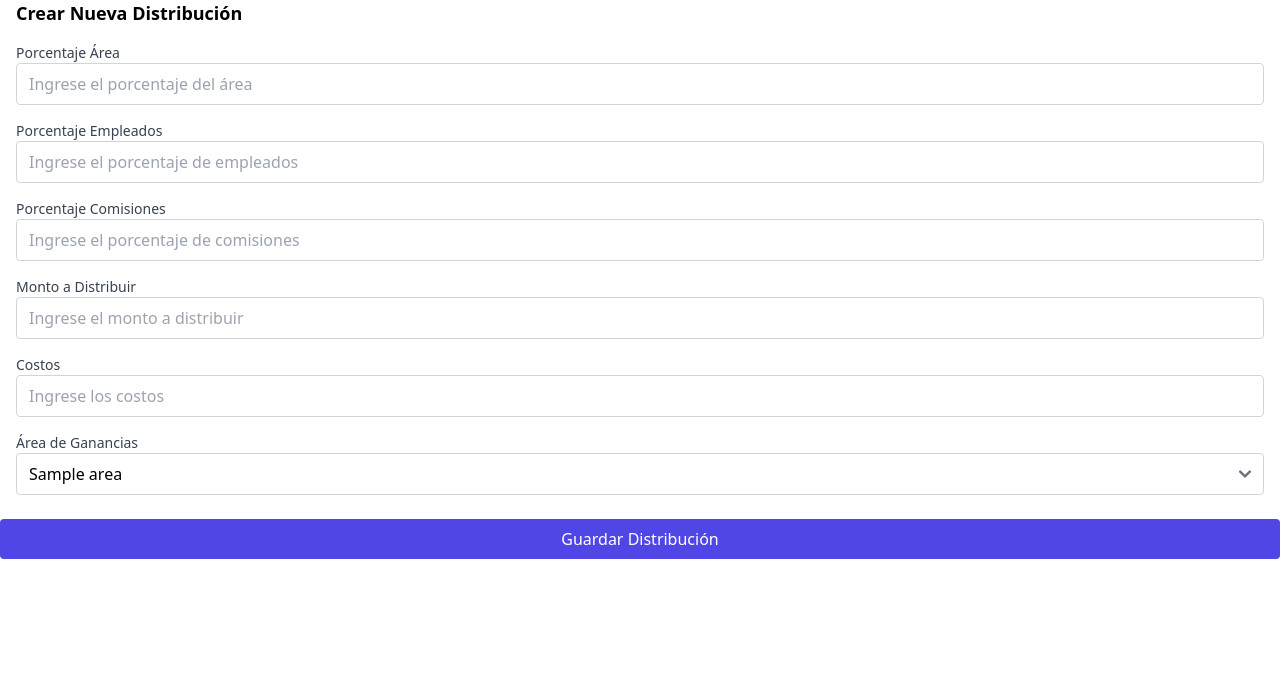
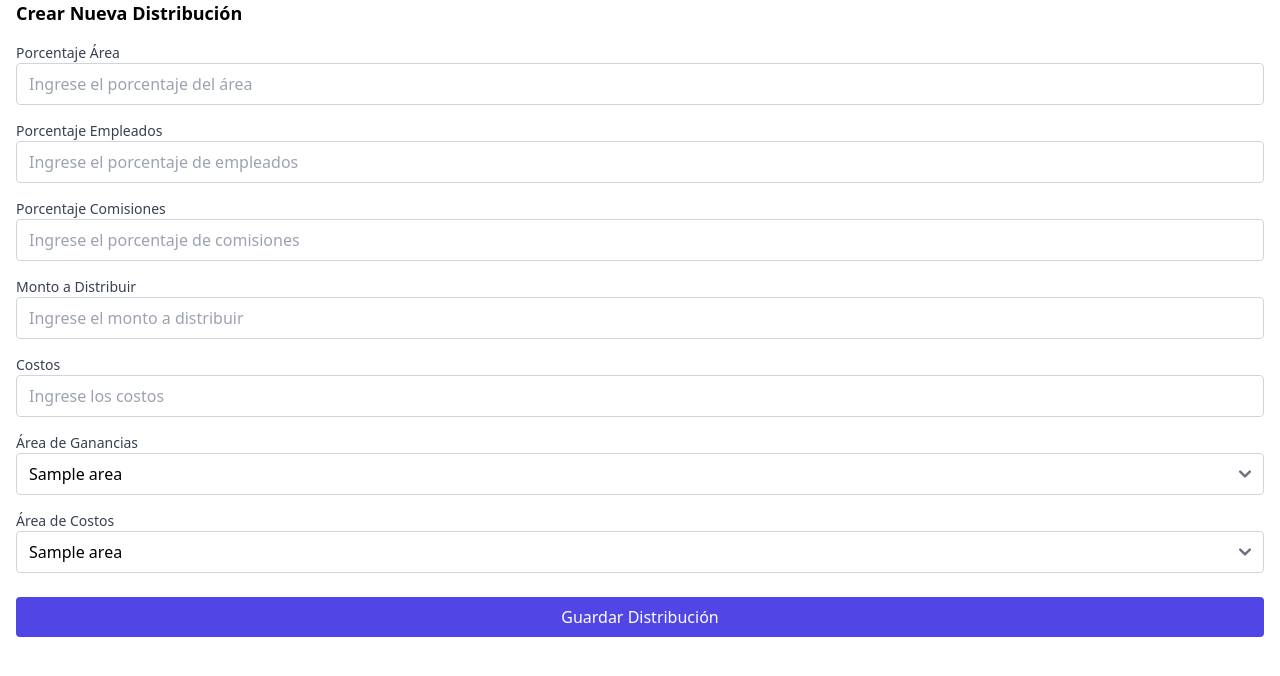
Before and after one commit to MilenaConfeggi/CIDEPINT-UNLP, a Flask app: page /contable/distribuciones/crear/1 in a window 1280 px wide. Shown: the part 81-757 px from the top of the page. Run offline with Flask 3, Linux system fonts and the light colour scheme; tables that the repository leaves empty hold one stand-in row (values such as "Sample post"); parts of the project's set-up code (start-up, migrations or seed data) failed here and were passed over; some libraries are stand-ins or nearby versions.

Commit message:
se guarda la area de costos dentro de la distribucion

```diff
--- a/administracion/src/web/forms/distribucion_nuevo.py
+++ b/administracion/src/web/forms/distribucion_nuevo.py
@@ -51,7 +51,7 @@ class FormularioNuevaDistribucion(FlaskForm):
 
     ganancias_de_id = SelectField('Area de Ganancias', coerce=int, validators=[Optional()], render_kw={"aria-label": "Area de Ganancias"})
 
-    #costos_de_id = SelectField('Area de Costos', coerce=int, validators=[Optional()], render_kw={"aria-label": "Area de Costos"})
+    costos_de_id = SelectField('Area de Costos', coerce=int, validators=[Optional()], render_kw={"aria-label": "Area de Costos"})
 
     # Seleccionar Empleados
 
@@ -59,4 +59,4 @@ class FormularioNuevaDistribucion(FlaskForm):
         super(FormularioNuevaDistribucion, self).__init__(*args, **kwargs)
         # Poblamos las opciones de los SelectField con datos simulados (esto debería conectarse a la base de datos)
         self.ganancias_de_id.choices = [(area.id, f"{area.nombre}") for area in areaDB.list_areas()]
-        #self.costos_de_id.choices = [(area['id'], f"{area['nombre']}") for area in [{'id': 3, 'nombre': 'Logística'}, {'id': 4, 'nombre': 'Compras'}]]
+        self.costos_de_id.choices = [(area.id, f"{area.nombre}") for area in areaDB.list_areas()]
--- a/administracion/src/web/templates/Contable/crear_distribucion.html
+++ b/administracion/src/web/templates/Contable/crear_distribucion.html
@@ -45,7 +45,7 @@
                 <p class="text-red-500 text-sm">{{ error }}</p>
             {% endfor %}
         </div>
-
+        <div class="mb-4">
         <label for="ganancias_de_id" class="block text-sm font-medium text-gray-700">Área de Ganancias</label>
         {{ form.ganancias_de_id(class='block w-full border border-gray-300 rounded py-2 px-3') }}
         {% for error in form.ganancias_de_id.errors %}
@@ -53,6 +53,13 @@
         {% endfor %}
         </div>
 
+        <div class="mb-4">
+            <label for="costos_de_id" class="block text-sm font-medium text-gray-700">Área de Costos</label>
+            {{ form.costos_de_id(class='block w-full border border-gray-300 rounded py-2 px-3') }}
+            {% for error in form.costos_de_id.errors %}
+                <p class="text-red-500 text-sm">{{ error }}</p>
+            {% endfor %}
+        </div>
         <div class="mt-6">
             <button type="submit" class="w-full bg-indigo-600 text-white py-2 px-4 rounded hover:bg-indigo-700">
                 Guardar Distribución
--- a/administracion/src/web/templates/Contable/listar_distribuciones.html
+++ b/administracion/src/web/templates/Contable/listar_distribuciones.html
@@ -27,6 +27,7 @@
             <th class="px-4 py-3">Monto Distribuir</th>
             <th class="px-4 py-3">Costos</th>
             <th class="px-4 py-3">Area de Ganancias</th>
+            <th class="px-4 py-3">Area de Costos</th>
         </tr>
         </thead>
         <tbody class="bg-white divide-y">
@@ -39,6 +40,7 @@
                 <td class="px-4 py-3 text-sm">${{ distribucion.monto_a_distribuir }}</td>
                 <td class="px-4 py-3 text-sm">${{ distribucion.costos }}</td>
                 <td class="px-4 py-3 text-sm">{{ distribucion.ganancias_de.nombre }}</td>
+                <td class="px-4 py-3 text-sm">{{ distribucion.costos_de.nombre }}</td>
             </tr>
         {% endfor %}
         </tbody>
--- a/models/distribucion/distribucion.py
+++ b/models/distribucion/distribucion.py
@@ -16,5 +16,5 @@ class Distribucion(db.Model):
     ganancias_de_id = db.Column(db.Integer, db.ForeignKey('area.id'))
     ganancias_de = db.relationship('Area',foreign_keys=[ganancias_de_id])
 
-    #costos_de_id = db.Column(db.Integer, db.ForeignKey('area.id'))
-    #costos_de = db.relationship('Area', foreign_keys=[costos_de_id]) #por defeto cidepint
+    costos_de_id = db.Column(db.Integer, db.ForeignKey('area.id'))
+    costos_de = db.relationship('Area', foreign_keys=[costos_de_id]) #por defeto cidepint
```
